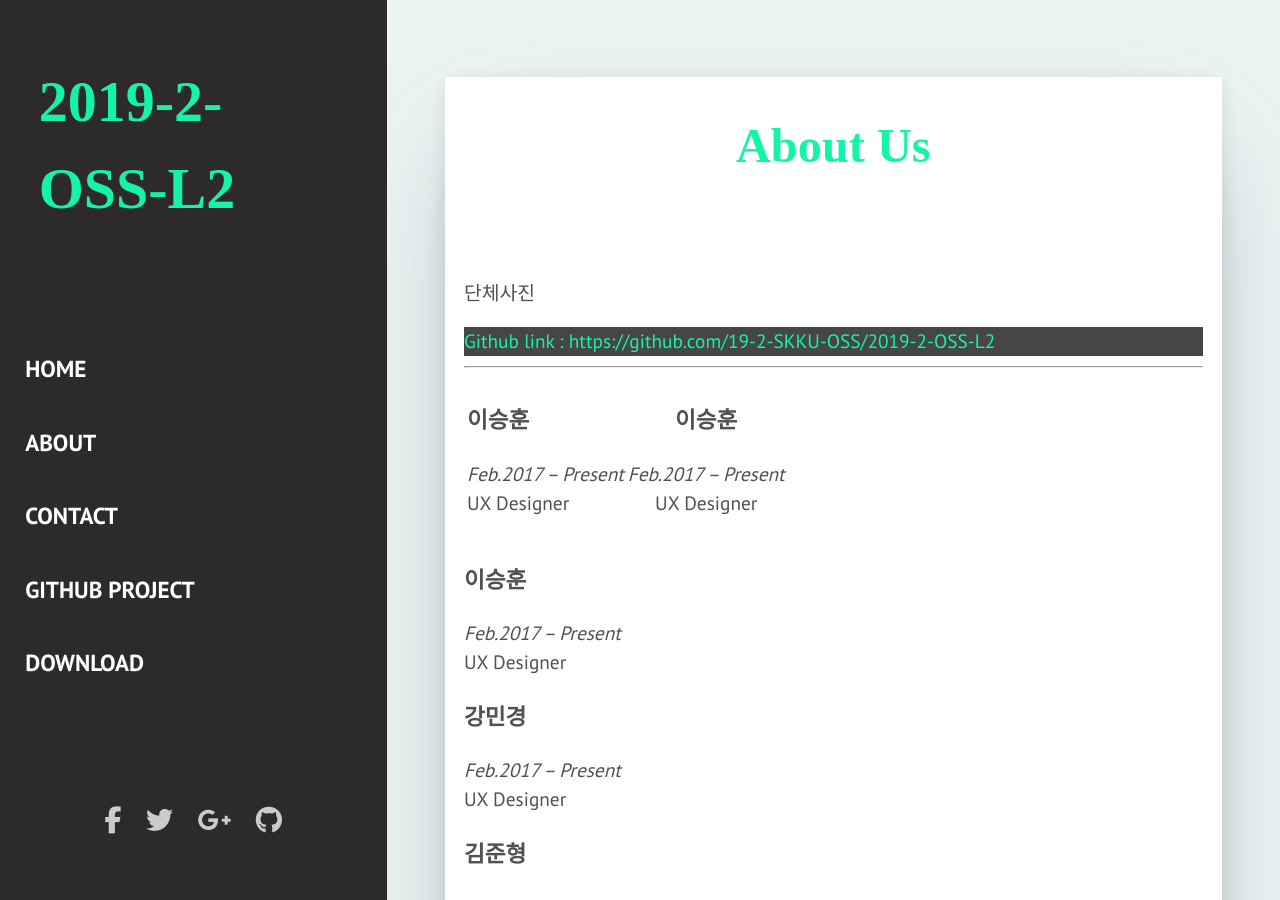
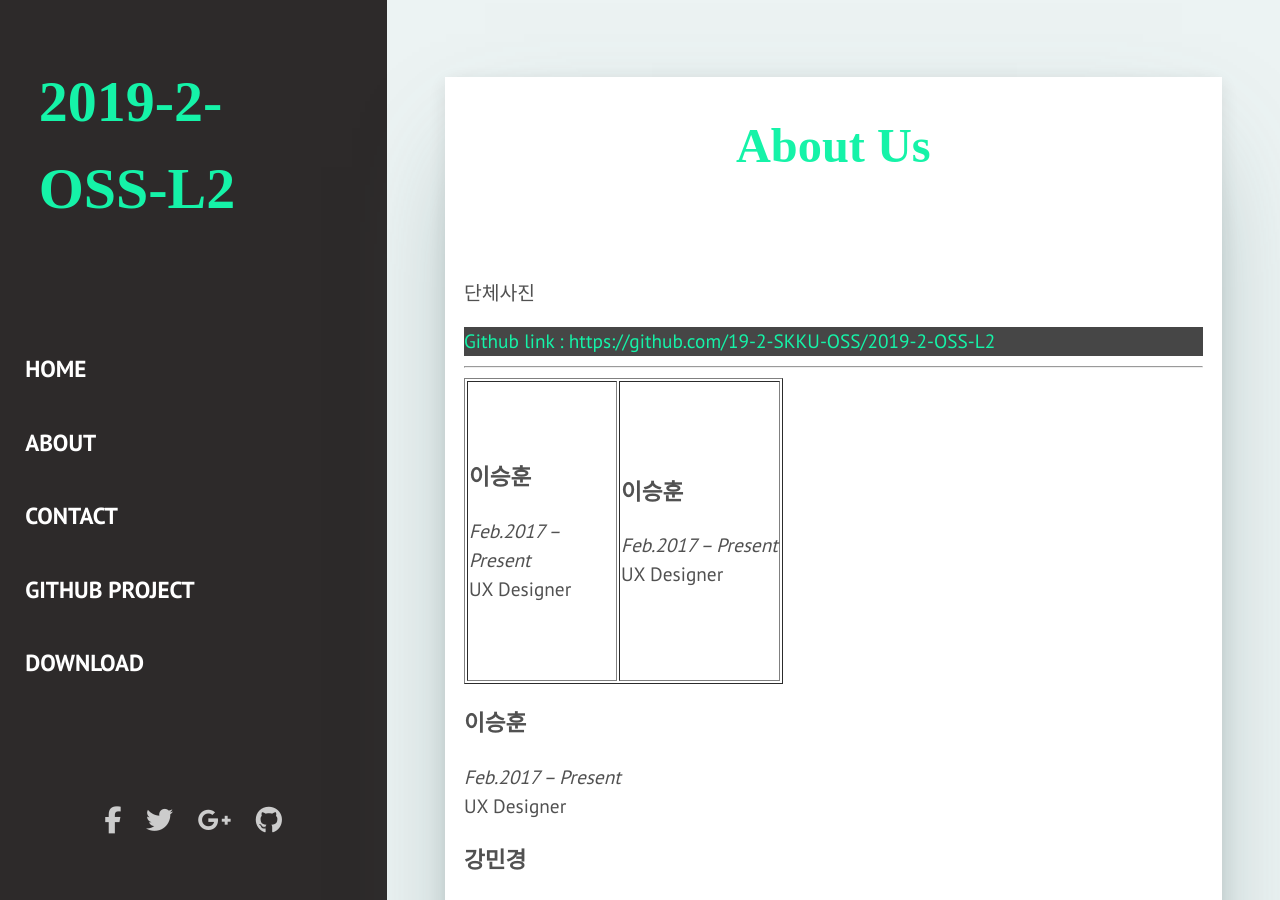
Before and after one commit to JunHyeongKim73/2019-2-OSS-L2, a Jekyll site: the page built from _pages/about.html, in a window 1280 px wide and 900 px high. Built offline with Jekyll 4.4.1, drawn with Linux system fonts in a browser that asks for light colours; nearby versions of some CDN libraries; some web fonts are replaced; library files that are not in the unit come from our copies.

Commit message:
intro table
Signed-off-by: hayoung <wh28533@gmail.com>

```diff
--- a/_pages/about.html
+++ b/_pages/about.html
@@ -15,16 +15,16 @@ permalink: /about/
                     <div style="background-color:#464646; color:#15F3A8" > Github link : <a href = "https://github.com/19-2-SKKU-OSS/2019-2-OSS-L2"> https://github.com/19-2-SKKU-OSS/2019-2-OSS-L2   </a></div>
                     <hr>
 
-                    <table>
+                    <table border="1">
                         <tr>
-                            <td align="left">
+                            <td align="left" width="150" height="300" >
                                     <h3 style="font-weight: 2000;" >이승훈</h3>
                                     <p>
                                             <i>Feb.2017 – Present</i><br>
                                             UX Designer
                                     </p>
                             </td>
-                            <td align="middle">
+                            <td align="left">
                                     <h3 style="font-weight: 2000;" >이승훈</h3>
                                     <p>
                                             <i>Feb.2017 – Present</i><br>
```
